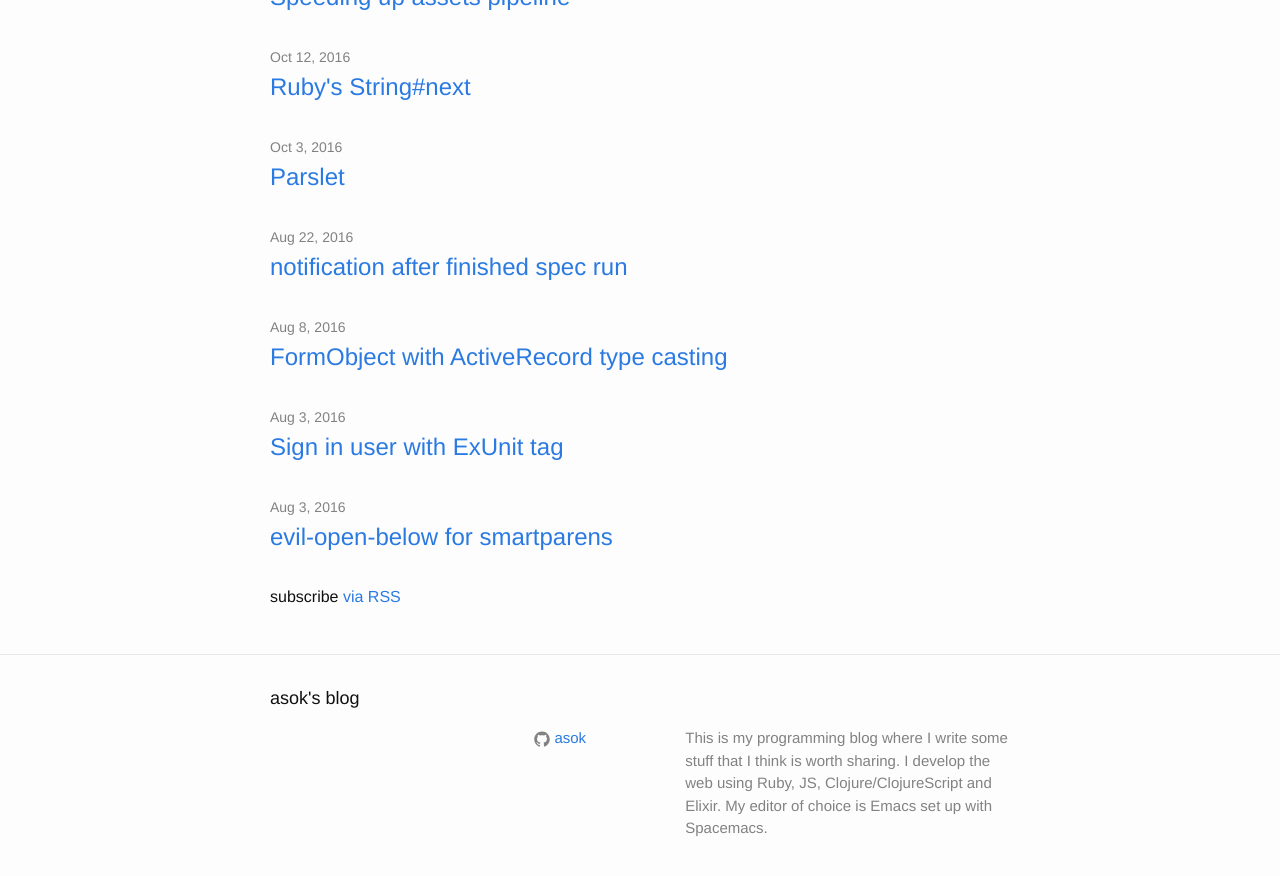
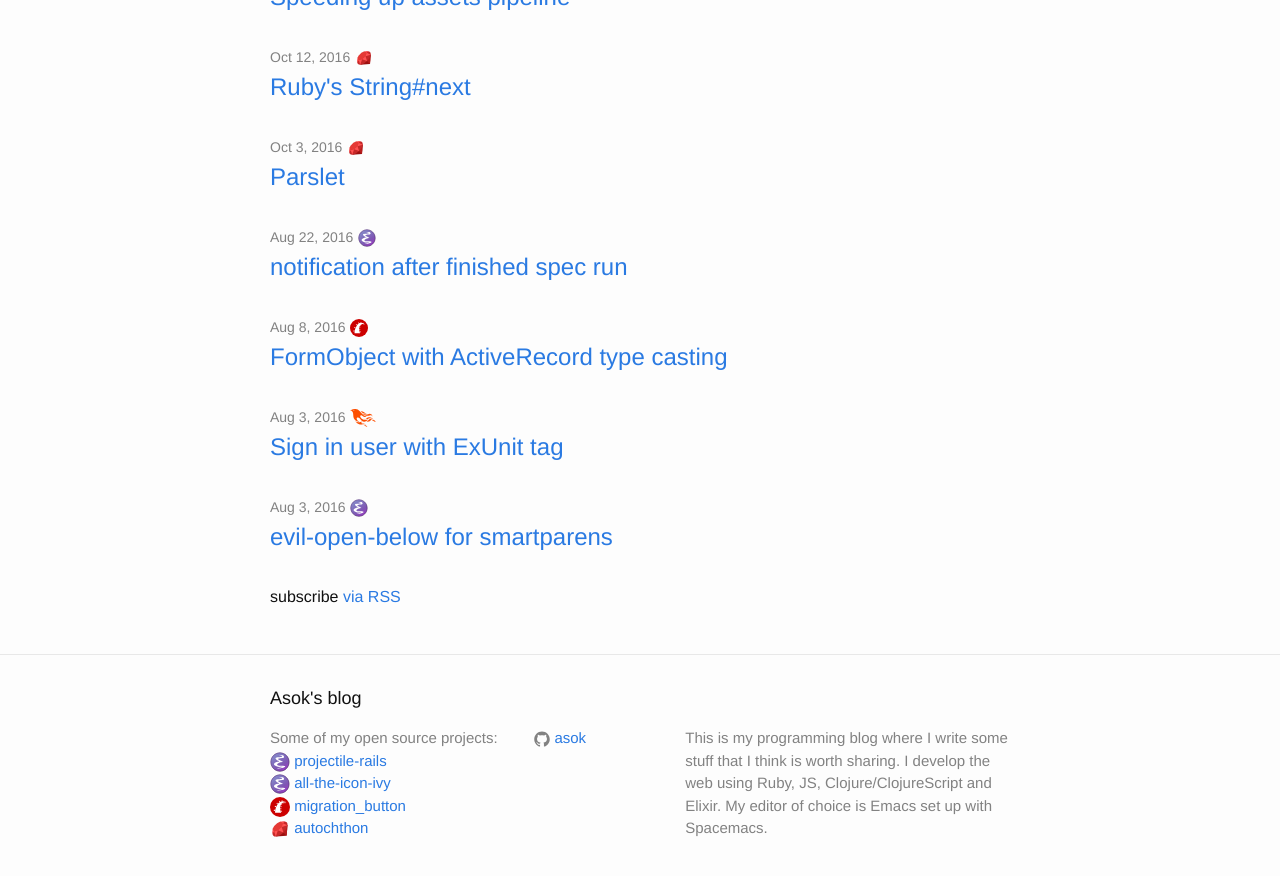
Before and after one commit to asok/asok.github.io, a Jekyll site: the page built from index.html, in a window 1280 px wide and 900 px high, scrolled down 632 px. Shown: the top 876 px of the window. Built offline with Jekyll 4.4.1, drawn with Linux system fonts in a browser that asks for light colours; some of the changed text lies outside the part shown.

Commit message:
Add links to my projects, add icons

```diff
--- a/_config.yml
+++ b/_config.yml
@@ -13,7 +13,7 @@
 # you will see them accessed via {{ site.title }}, {{ site.email }}, and so on.
 # You can create any custom variable you would like, and they will be accessible
 # in the templates via {{ site.myvariable }}.
-title: "asok's blog"
+title: "Asok's blog"
 email: ""
 description: > # this means to ignore newlines until "baseurl:"
   This is my programming blog where I write some stuff that I think is worth sharing.
--- a/_includes/footer.html
+++ b/_includes/footer.html
@@ -6,7 +6,24 @@
 
     <div class="footer-col-wrapper">
       <div class="footer-col footer-col-1">
+        <div>Some of my open source projects:</div>
         <ul class="contact-list">
+          <li>
+            {% include icon-emacs.html size="20px" %}
+            <a href="https://github.com/asok/projectile-rails">projectile-rails</a>
+          </li>
+          <li>
+            {% include icon-emacs.html size="20px" %}
+            <a href="https://github.com/asok/all-the-icons-ivy">all-the-icon-ivy</a>
+          </li>
+          <li>
+            {% include icon-rails.html size="20px" %}
+            <a href="https://github.com/asok/migration_button">migration_button</a>
+          </li>
+          <li>
+            {% include icon-ruby.html size="20px" %}
+            <a href="https://github.com/asok/autochthon">autochthon</a>
+          </li>
         </ul>
       </div>
 
--- /dev/null
+++ b/_includes/icon-elixir.html
@@ -0,0 +1,5 @@
+<img
+  src="images/elixir.svg"
+  alt="elixir"
+  height="{{ include.size }}"
+  width="{{ include.ize }}" />
--- /dev/null
+++ b/_includes/icon-emacs.html
@@ -0,0 +1,5 @@
+<img
+  src="images/emacs.svg"
+  alt="emacs"
+  height="{{ include.size }}"
+  width="{{ include.ize }}" />
--- /dev/null
+++ b/_includes/icon-phoenix.html
@@ -0,0 +1,5 @@
+<img
+  src="images/phoenix.svg"
+  alt="phoenix"
+  height="{{ include.size }}"
+  width="{{ include.ize }}" />
--- /dev/null
+++ b/_includes/icon-rails.html
@@ -0,0 +1,5 @@
+<img
+  src="images/rails.svg"
+  alt="rails"
+  height="{{ include.size }}"
+  width="{{ include.size }}" />
--- /dev/null
+++ b/_includes/icon-ruby.html
@@ -0,0 +1,5 @@
+<img
+  src="images/ruby.svg"
+  alt="ruby"
+  height="{{ include.size }}"
+  width="{{ include.size }}" />
--- a/_posts/2016-12-10-validate-length-of.markdown
+++ b/_posts/2016-12-10-validate-length-of.markdown
@@ -2,7 +2,7 @@
 layout: post
 title:  "Smart maximum of LenghtValidator"
 date:   2016-12-10 04:16:00 +0200
-categories: ruby
+categories: rails
 ---
 
 `ActiveModel` comes with a handy `validates_length_of` helper which, as the name suggests, checks if the length of the attribute is correct. You pass a `maximum` option to specify the maximum length. And normally you hardcode this value. In case you change your column width in the underlying database you might forget to update this value.
--- a/index.html
+++ b/index.html
@@ -10,6 +10,24 @@ layout: default
     {% for post in site.posts %}
       <li>
         <span class="post-meta">{{ post.date | date: "%b %-d, %Y" }}</span>
+        <span class="post-meta">
+          {% if post.categories contains "rails" %}
+            {% include icon-rails.html size="18px" %}
+
+          {% elsif post.categories contains "ruby" %}
+            {% include icon-ruby.html size="18px" %}
+
+          {% elsif post.categories contains "emacs" %}
+             {% include icon-emacs.html size="18px" %}
+
+          {% elsif post.categories contains "elixir" %}
+            {% include icon-elixir.html size="18px" %}
+
+          {% elsif post.categories contains "phoenix" %}
+            {% include icon-phoenix.html size="18px" %}
+
+          {% endif %}
+        </span>
 
         <h2>
           <a class="post-link" href="{{ post.url | prepend: site.baseurl }}">{{ post.title | escape }}</a>
```
Also changed, not shown: _posts/2016-11-26-speeding-up-assets-pipeline.md (+1 -1 lines), Gemfile.lock, images/elixir.svg (added), images/emacs.svg (added), images/phoenix.svg (added), images/rails.svg (added), images/ruby.svg (added).
